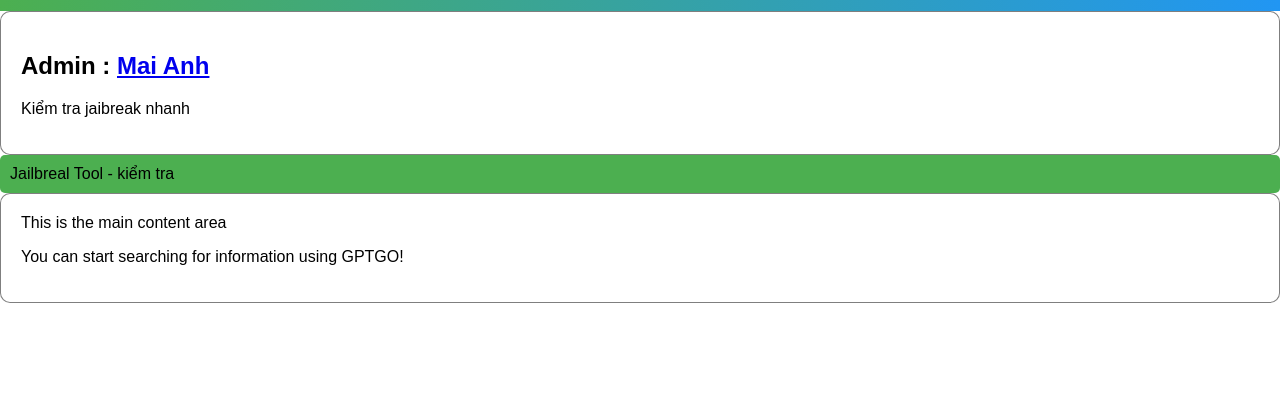
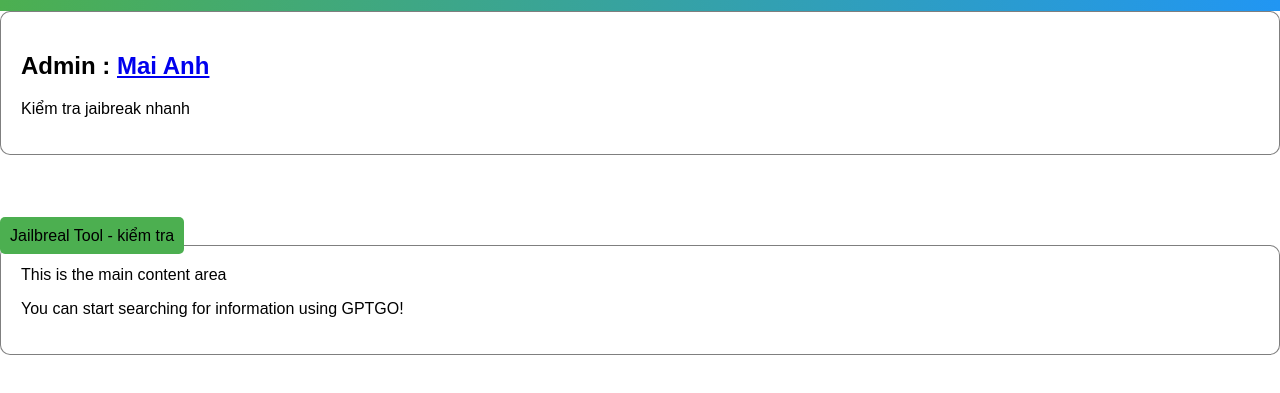
Before and after one commit to jbvietnam/jbvietnam.github.io, a plain HTML site: page index.html in a window 1280 px wide. Shown: the part 89-482 px from the top of the page. Drawn offline with Linux system fonts and the light colour scheme.

Commit message:
Update index.html

```diff
--- a/index.html
+++ b/index.html
@@ -22,7 +22,7 @@
             background-color: white;
             padding: 20px;
         }
-        .head2 {
+        head2 {
             background-color:#4CAF50;
             padding: 10px;
             border-radius: 5px;
@@ -45,9 +45,9 @@
         <p>Kiểm tra jaibreak nhanh</p>
     </div>
 
-    <div class="head2">
+    </br> </br></br> </br><head2>
         Jailbreal Tool - kiểm tra
-    </div>
+    </head2>
 
     <div class="rounded-box">
         This is the main content area
```
